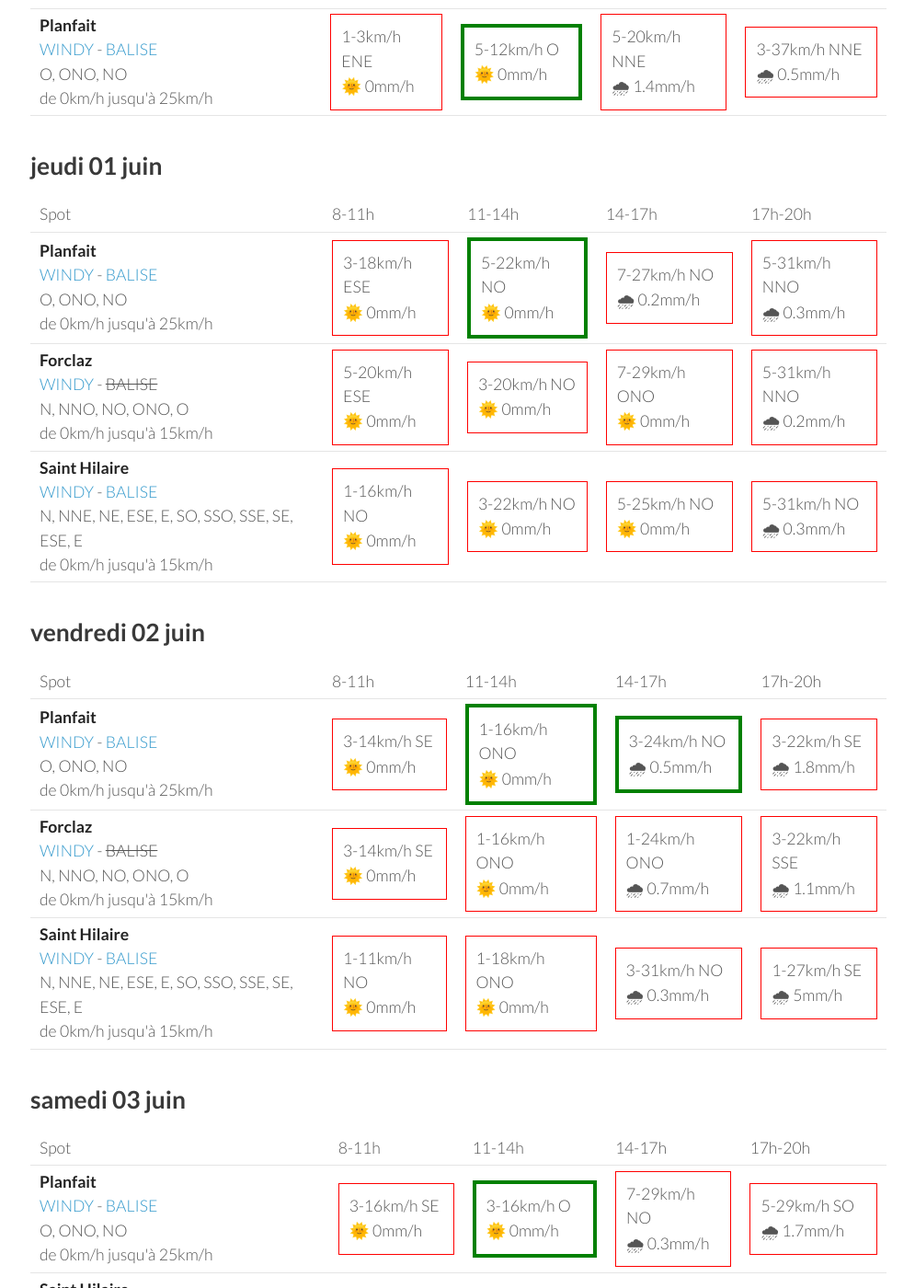
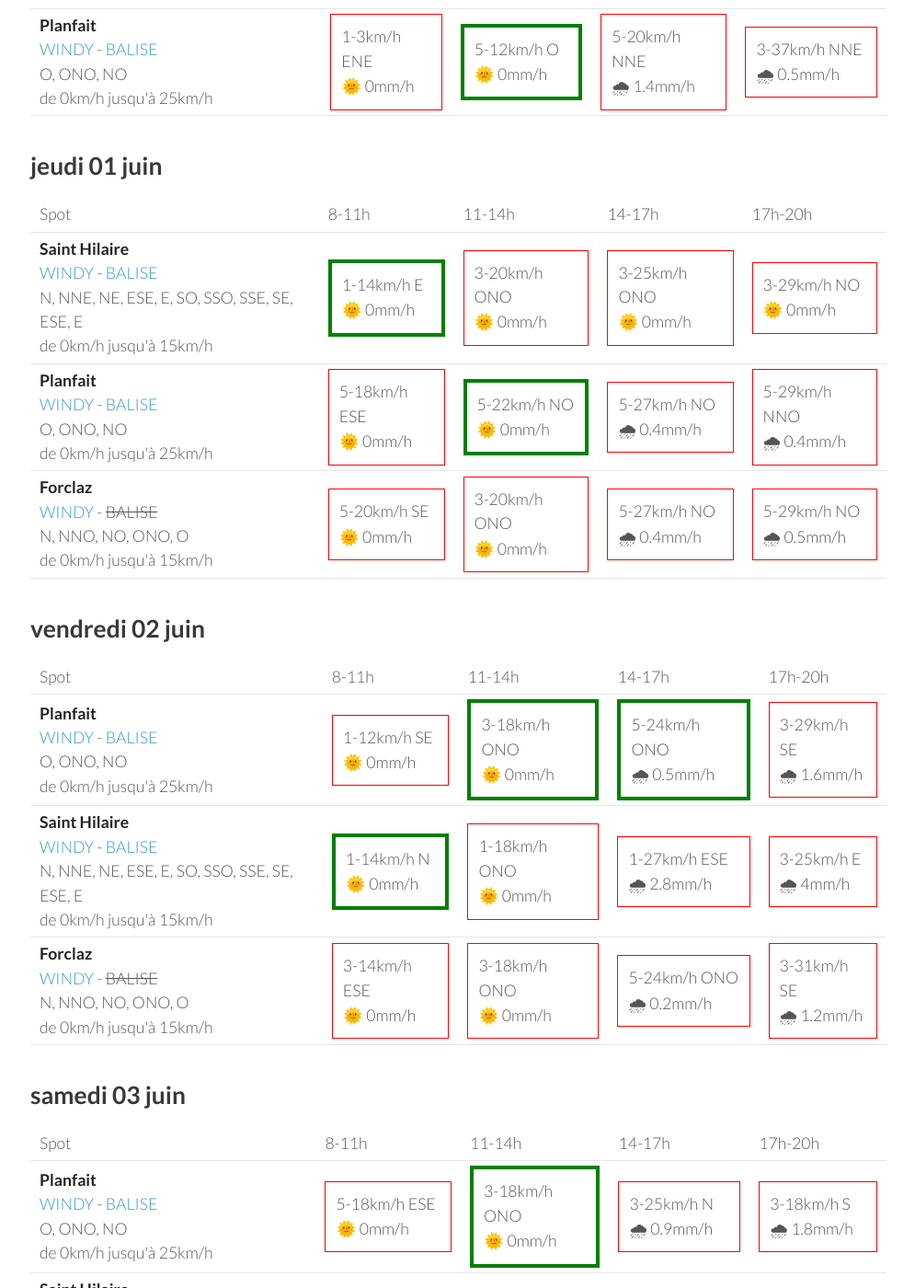
Before and after one commit to parapente-dans-le-nord/parapente-dans-le-nord.github.io, a Jekyll site: the page built from alpes_nord.markdown, in a window 1280 px wide and 1400 px high, scrolled down 1133 px. Shown: the whole window at 92% size, without its empty margins (25-1020 px from the left). Built offline with Jekyll 4.4.1, drawn with Linux system fonts in a browser that asks for light colours; some of the changed text lies outside the part shown.

Commit message:
update index.markdown

```diff
--- a/alpes_nord.markdown
+++ b/alpes_nord.markdown
@@ -114,32 +114,32 @@ page mise à jour le mardi 30 mai 06:26
       <td>17h-20h</td>
     </tr>
 <tr>
+        <td><strong>Saint Hilaire</strong><br><a href="https://windy.com/45.307/5.888?45.087,5.889,9,m:eUFagkX">WINDY</a> - <span class=""><a href="http://www.balisemeteo.com/balise.php?idBalise=61">BALISE</a> </span><br> <span class="vent-favorable">N, NNE, NE, ESE, E, SO, SSO, SSE, SE, ESE, E</span><br><span class="force-vent">de 0km/h jusqu'à 15km/h</span> </td>
+
+            <td><div class="flyable"><p>1-14km/h E</p><p>🌞 0mm/h</p></div></td>
+            <td><div class="not-flyable"><p>3-20km/h ONO</p><p>🌞 0mm/h</p></div></td>
+            <td><div class="not-flyable"><p>3-25km/h ONO</p><p>🌞 0mm/h</p></div></td>
+            <td><div class="not-flyable"><p>3-29km/h NO</p><p>🌞 0mm/h</p></div></td>
+
+
+    </tr>
+<tr>
         <td><strong>Planfait</strong><br><a href="https://windy.com/45.853/6.223?45.415,6.223,8">WINDY</a> - <span class=""><a href="https://www.openwindmap.org/PP496">BALISE</a> </span><br> <span class="vent-favorable">O, ONO, NO</span><br><span class="force-vent">de 0km/h jusqu'à 25km/h</span> </td>
 
-            <td><div class="not-flyable"><p>3-18km/h ESE</p><p>🌞 0mm/h</p></div></td>
+            <td><div class="not-flyable"><p>5-18km/h ESE</p><p>🌞 0mm/h</p></div></td>
             <td><div class="flyable"><p>5-22km/h NO</p><p>🌞 0mm/h</p></div></td>
-            <td><div class="not-flyable"><p>7-27km/h NO</p><p>🌧 0.2mm/h</p></div></td>
-            <td><div class="not-flyable"><p>5-31km/h NNO</p><p>🌧 0.3mm/h</p></div></td>
+            <td><div class="not-flyable"><p>5-27km/h NO</p><p>🌧 0.4mm/h</p></div></td>
+            <td><div class="not-flyable"><p>5-29km/h NNO</p><p>🌧 0.4mm/h</p></div></td>
 
 
     </tr>
 <tr>
         <td><strong>Forclaz</strong><br><a href="https://windy.com/45.814/6.247?45.375,6.246,8,m:eVwaglz">WINDY</a> - <span class="no-balise"> BALISE </span><br> <span class="vent-favorable">N, NNO, NO, ONO, O</span><br><span class="force-vent">de 0km/h jusqu'à 15km/h</span> </td>
 
-            <td><div class="not-flyable"><p>5-20km/h ESE</p><p>🌞 0mm/h</p></div></td>
-            <td><div class="not-flyable"><p>3-20km/h NO</p><p>🌞 0mm/h</p></div></td>
-            <td><div class="not-flyable"><p>7-29km/h ONO</p><p>🌞 0mm/h</p></div></td>
-            <td><div class="not-flyable"><p>5-31km/h NNO</p><p>🌧 0.2mm/h</p></div></td>
-
-
-    </tr>
-<tr>
-        <td><strong>Saint Hilaire</strong><br><a href="https://windy.com/45.307/5.888?45.087,5.889,9,m:eUFagkX">WINDY</a> - <span class=""><a href="http://www.balisemeteo.com/balise.php?idBalise=61">BALISE</a> </span><br> <span class="vent-favorable">N, NNE, NE, ESE, E, SO, SSO, SSE, SE, ESE, E</span><br><span class="force-vent">de 0km/h jusqu'à 15km/h</span> </td>
-
-            <td><div class="not-flyable"><p>1-16km/h NO</p><p>🌞 0mm/h</p></div></td>
-            <td><div class="not-flyable"><p>3-22km/h NO</p><p>🌞 0mm/h</p></div></td>
-            <td><div class="not-flyable"><p>5-25km/h NO</p><p>🌞 0mm/h</p></div></td>
-            <td><div class="not-flyable"><p>5-31km/h NO</p><p>🌧 0.3mm/h</p></div></td>
+            <td><div class="not-flyable"><p>5-20km/h SE</p><p>🌞 0mm/h</p></div></td>
+            <td><div class="not-flyable"><p>3-20km/h ONO</p><p>🌞 0mm/h</p></div></td>
+            <td><div class="not-flyable"><p>5-27km/h NO</p><p>🌧 0.4mm/h</p></div></td>
+            <td><div class="not-flyable"><p>5-29km/h NO</p><p>🌧 0.5mm/h</p></div></td>
 
 
     </tr>
@@ -162,30 +162,30 @@ page mise à jour le mardi 30 mai 06:26
 <tr>
         <td><strong>Planfait</strong><br><a href="https://windy.com/45.853/6.223?45.415,6.223,8">WINDY</a> - <span class=""><a href="https://www.openwindmap.org/PP496">BALISE</a> </span><br> <span class="vent-favorable">O, ONO, NO</span><br><span class="force-vent">de 0km/h jusqu'à 25km/h</span> </td>
 
-            <td><div class="not-flyable"><p>3-14km/h SE</p><p>🌞 0mm/h</p></div></td>
-            <td><div class="flyable"><p>1-16km/h ONO</p><p>🌞 0mm/h</p></div></td>
-            <td><div class="flyable"><p>3-24km/h NO</p><p>🌧 0.5mm/h</p></div></td>
-            <td><div class="not-flyable"><p>3-22km/h SE</p><p>🌧 1.8mm/h</p></div></td>
+            <td><div class="not-flyable"><p>1-12km/h SE</p><p>🌞 0mm/h</p></div></td>
+            <td><div class="flyable"><p>3-18km/h ONO</p><p>🌞 0mm/h</p></div></td>
+            <td><div class="flyable"><p>5-24km/h ONO</p><p>🌧 0.5mm/h</p></div></td>
+            <td><div class="not-flyable"><p>3-29km/h SE</p><p>🌧 1.6mm/h</p></div></td>
+
+
+    </tr>
+<tr>
+        <td><strong>Saint Hilaire</strong><br><a href="https://windy.com/45.307/5.888?45.087,5.889,9,m:eUFagkX">WINDY</a> - <span class=""><a href="http://www.balisemeteo.com/balise.php?idBalise=61">BALISE</a> </span><br> <span class="vent-favorable">N, NNE, NE, ESE, E, SO, SSO, SSE, SE, ESE, E</span><br><span class="force-vent">de 0km/h jusqu'à 15km/h</span> </td>
+
+            <td><div class="flyable"><p>1-14km/h N</p><p>🌞 0mm/h</p></div></td>
+            <td><div class="not-flyable"><p>1-18km/h ONO</p><p>🌞 0mm/h</p></div></td>
+            <td><div class="not-flyable"><p>1-27km/h ESE</p><p>🌧 2.8mm/h</p></div></td>
+            <td><div class="not-flyable"><p>3-25km/h E</p><p>🌧 4mm/h</p></div></td>
 
 
     </tr>
 <tr>
         <td><strong>Forclaz</strong><br><a href="https://windy.com/45.814/6.247?45.375,6.246,8,m:eVwaglz">WINDY</a> - <span class="no-balise"> BALISE </span><br> <span class="vent-favorable">N, NNO, NO, ONO, O</span><br><span class="force-vent">de 0km/h jusqu'à 15km/h</span> </td>
 
-            <td><div class="not-flyable"><p>3-14km/h SE</p><p>🌞 0mm/h</p></div></td>
-            <td><div class="not-flyable"><p>1-16km/h ONO</p><p>🌞 0mm/h</p></div></td>
-            <td><div class="not-flyable"><p>1-24km/h ONO</p><p>🌧 0.7mm/h</p></div></td>
-            <td><div class="not-flyable"><p>3-22km/h SSE</p><p>🌧 1.1mm/h</p></div></td>
-
-
-    </tr>
-<tr>
-        <td><strong>Saint Hilaire</strong><br><a href="https://windy.com/45.307/5.888?45.087,5.889,9,m:eUFagkX">WINDY</a> - <span class=""><a href="http://www.balisemeteo.com/balise.php?idBalise=61">BALISE</a> </span><br> <span class="vent-favorable">N, NNE, NE, ESE, E, SO, SSO, SSE, SE, ESE, E</span><br><span class="force-vent">de 0km/h jusqu'à 15km/h</span> </td>
-
-            <td><div class="not-flyable"><p>1-11km/h NO</p><p>🌞 0mm/h</p></div></td>
-            <td><div class="not-flyable"><p>1-18km/h ONO</p><p>🌞 0mm/h</p></div></td>
-            <td><div class="not-flyable"><p>3-31km/h NO</p><p>🌧 0.3mm/h</p></div></td>
-            <td><div class="not-flyable"><p>1-27km/h SE</p><p>🌧 5mm/h</p></div></td>
+            <td><div class="not-flyable"><p>3-14km/h ESE</p><p>🌞 0mm/h</p></div></td>
+            <td><div class="not-flyable"><p>3-18km/h ONO</p><p>🌞 0mm/h</p></div></td>
+            <td><div class="not-flyable"><p>5-24km/h ONO</p><p>🌧 0.2mm/h</p></div></td>
+            <td><div class="not-flyable"><p>3-31km/h SE</p><p>🌧 1.2mm/h</p></div></td>
 
 
     </tr>
@@ -208,30 +208,30 @@ page mise à jour le mardi 30 mai 06:26
 <tr>
         <td><strong>Planfait</strong><br><a href="https://windy.com/45.853/6.223?45.415,6.223,8">WINDY</a> - <span class=""><a href="https://www.openwindmap.org/PP496">BALISE</a> </span><br> <span class="vent-favorable">O, ONO, NO</span><br><span class="force-vent">de 0km/h jusqu'à 25km/h</span> </td>
 
-            <td><div class="not-flyable"><p>3-16km/h SE</p><p>🌞 0mm/h</p></div></td>
-            <td><div class="flyable"><p>3-16km/h O</p><p>🌞 0mm/h</p></div></td>
-            <td><div class="not-flyable"><p>7-29km/h NO</p><p>🌧 0.3mm/h</p></div></td>
-            <td><div class="not-flyable"><p>5-29km/h SO</p><p>🌧 1.7mm/h</p></div></td>
+            <td><div class="not-flyable"><p>5-18km/h ESE</p><p>🌞 0mm/h</p></div></td>
+            <td><div class="flyable"><p>3-18km/h ONO</p><p>🌞 0mm/h</p></div></td>
+            <td><div class="not-flyable"><p>3-25km/h N</p><p>🌧 0.9mm/h</p></div></td>
+            <td><div class="not-flyable"><p>3-18km/h S</p><p>🌧 1.8mm/h</p></div></td>
 
 
     </tr>
 <tr>
         <td><strong>Saint Hilaire</strong><br><a href="https://windy.com/45.307/5.888?45.087,5.889,9,m:eUFagkX">WINDY</a> - <span class=""><a href="http://www.balisemeteo.com/balise.php?idBalise=61">BALISE</a> </span><br> <span class="vent-favorable">N, NNE, NE, ESE, E, SO, SSO, SSE, SE, ESE, E</span><br><span class="force-vent">de 0km/h jusqu'à 15km/h</span> </td>
 
-            <td><div class="not-flyable"><p>1-14km/h NO</p><p>🌞 0mm/h</p></div></td>
-            <td><div class="not-flyable"><p>3-22km/h OSO</p><p>🌞 0mm/h</p></div></td>
-            <td><div class="not-flyable"><p>5-29km/h O</p><p>🌧 1.3mm/h</p></div></td>
-            <td><div class="not-flyable"><p>0-27km/h NNO</p><p>🌧 4.6mm/h</p></div></td>
+            <td><div class="flyable"><p>1-12km/h NNE</p><p>🌞 0mm/h</p></div></td>
+            <td><div class="not-flyable"><p>1-18km/h O</p><p>🌞 0mm/h</p></div></td>
+            <td><div class="not-flyable"><p>1-27km/h S</p><p>🌧 5mm/h</p></div></td>
+            <td><div class="not-flyable"><p>1-22km/h SSO</p><p>🌧 3.2mm/h</p></div></td>
 
 
     </tr>
 <tr>
         <td><strong>Forclaz</strong><br><a href="https://windy.com/45.814/6.247?45.375,6.246,8,m:eVwaglz">WINDY</a> - <span class="no-balise"> BALISE </span><br> <span class="vent-favorable">N, NNO, NO, ONO, O</span><br><span class="force-vent">de 0km/h jusqu'à 15km/h</span> </td>
 
-            <td><div class="not-flyable"><p>3-18km/h SE</p><p>🌞 0mm/h</p></div></td>
-            <td><div class="not-flyable"><p>1-16km/h O</p><p>🌞 0mm/h</p></div></td>
-            <td><div class="not-flyable"><p>7-31km/h NO</p><p>🌧 0.3mm/h</p></div></td>
-            <td><div class="not-flyable"><p>3-29km/h SSO</p><p>🌧 1.9mm/h</p></div></td>
+            <td><div class="not-flyable"><p>3-20km/h ESE</p><p>🌞 0mm/h</p></div></td>
+            <td><div class="not-flyable"><p>1-18km/h ONO</p><p>🌞 0mm/h</p></div></td>
+            <td><div class="not-flyable"><p>3-27km/h NNE</p><p>🌧 1.2mm/h</p></div></td>
+            <td><div class="not-flyable"><p>3-20km/h SSE</p><p>🌧 2mm/h</p></div></td>
 
 
     </tr>
@@ -239,3 +239,49 @@ page mise à jour le mardi 30 mai 06:26
 </tbody>
 </table>
 {:/}
+## dimanche 04 juin
+
+{::nomarkdown}
+<table>
+  <tbody>
+    <tr>
+      <td>Spot</td>
+      <td>8-11h</td>
+      <td>11-14h</td>
+      <td>14-17h</td>
+      <td>17h-20h</td>
+    </tr>
+<tr>
+        <td><strong>Planfait</strong><br><a href="https://windy.com/45.853/6.223?45.415,6.223,8">WINDY</a> - <span class=""><a href="https://www.openwindmap.org/PP496">BALISE</a> </span><br> <span class="vent-favorable">O, ONO, NO</span><br><span class="force-vent">de 0km/h jusqu'à 25km/h</span> </td>
+
+            <td><div class="not-flyable"><p>3-18km/h ESE</p><p>🌧 0.4mm/h</p></div></td>
+            <td><div class="flyable"><p>5-22km/h ONO</p><p>🌞 0mm/h</p></div></td>
+            <td><div class="not-flyable"><p>3-29km/h ONO</p><p>🌧 2.9mm/h</p></div></td>
+            <td><div class="not-flyable"><p>7-29km/h N</p><p>🌧 1.5mm/h</p></div></td>
+
+
+    </tr>
+<tr>
+        <td><strong>Saint Hilaire</strong><br><a href="https://windy.com/45.307/5.888?45.087,5.889,9,m:eUFagkX">WINDY</a> - <span class=""><a href="http://www.balisemeteo.com/balise.php?idBalise=61">BALISE</a> </span><br> <span class="vent-favorable">N, NNE, NE, ESE, E, SO, SSO, SSE, SE, ESE, E</span><br><span class="force-vent">de 0km/h jusqu'à 15km/h</span> </td>
+
+            <td><div class="not-flyable"><p>1-18km/h NNO</p><p>🌞 0mm/h</p></div></td>
+            <td><div class="not-flyable"><p>1-18km/h NO</p><p>🌞 0mm/h</p></div></td>
+            <td><div class="not-flyable"><p>3-25km/h NO</p><p>🌧 0.9mm/h</p></div></td>
+            <td><div class="not-flyable"><p>3-27km/h N</p><p>🌧 2.8mm/h</p></div></td>
+
+
+    </tr>
+<tr>
+        <td><strong>Forclaz</strong><br><a href="https://windy.com/45.814/6.247?45.375,6.246,8,m:eVwaglz">WINDY</a> - <span class="no-balise"> BALISE </span><br> <span class="vent-favorable">N, NNO, NO, ONO, O</span><br><span class="force-vent">de 0km/h jusqu'à 15km/h</span> </td>
+
+            <td><div class="not-flyable"><p>3-18km/h SE</p><p>🌧 0.3mm/h</p></div></td>
+            <td><div class="not-flyable"><p>3-20km/h ONO</p><p>🌞 0mm/h</p></div></td>
+            <td><div class="not-flyable"><p>1-27km/h OSO</p><p>🌧 1.8mm/h</p></div></td>
+            <td><div class="not-flyable"><p>7-27km/h N</p><p>🌧 1.1mm/h</p></div></td>
+
+
+    </tr>
+
+</tbody>
+</table>
+{:/}
```
Also changed, not shown: other parts of alpes_nord.markdown (+1 -1 lines).
